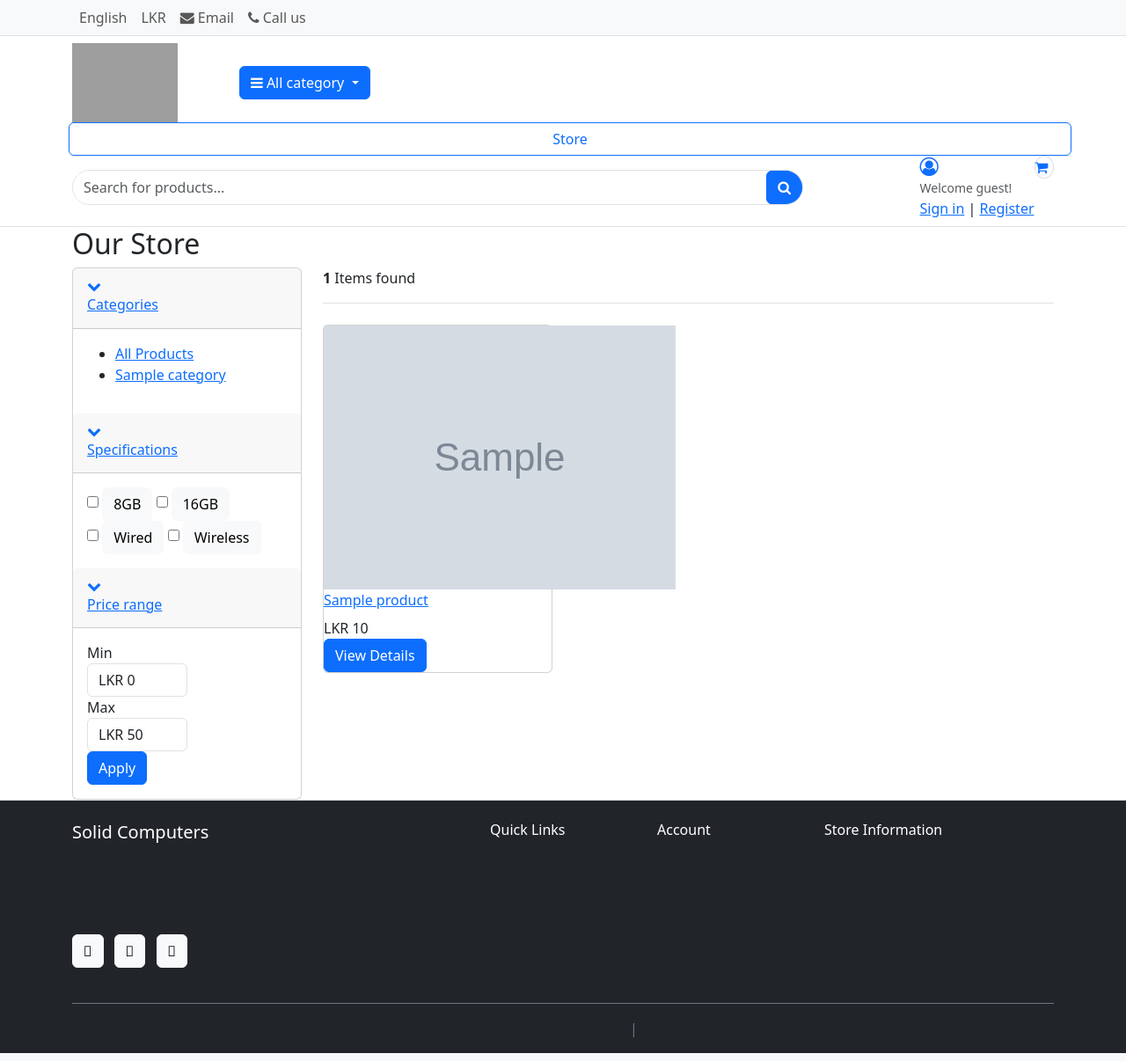
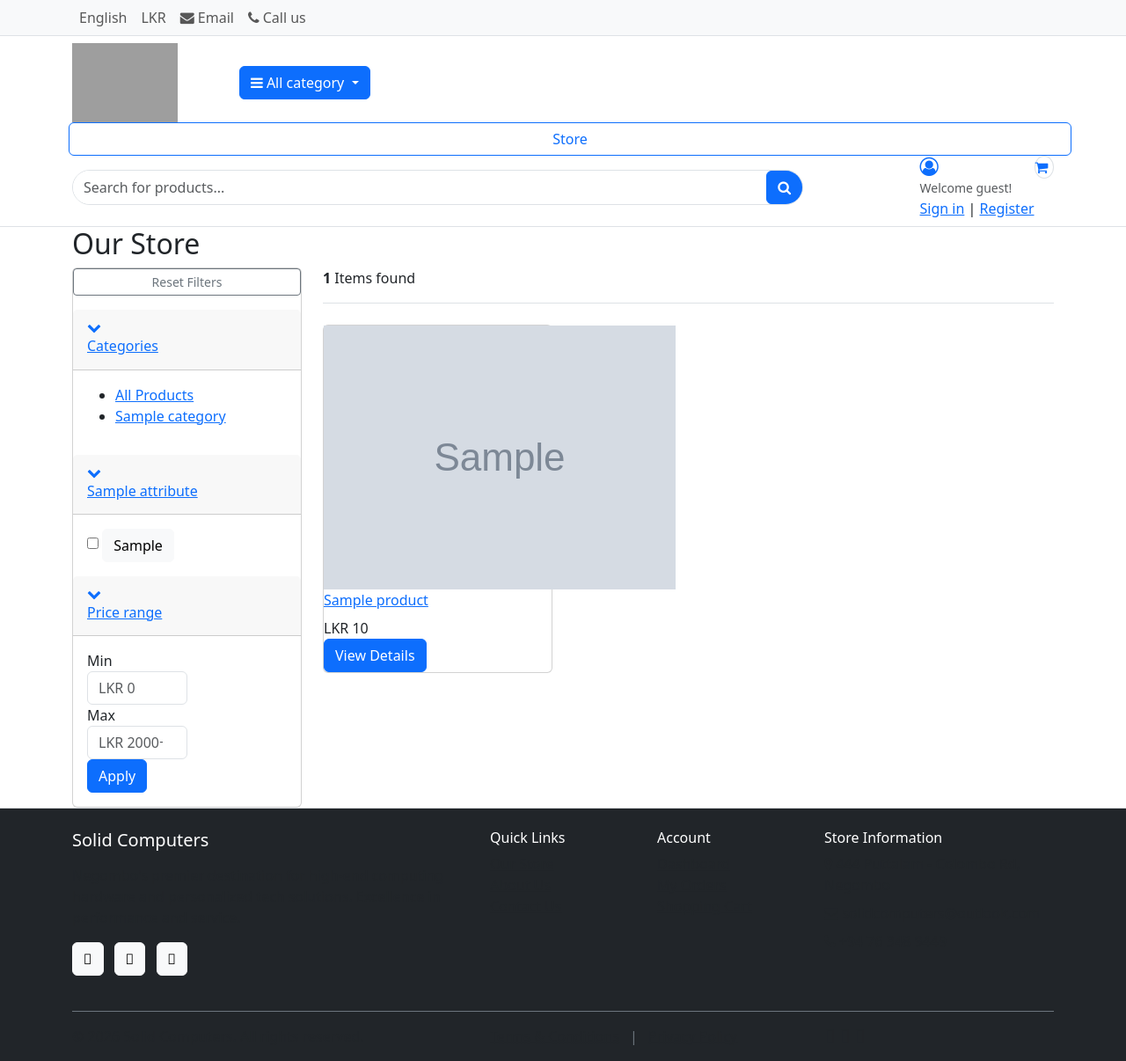
Before and after one commit to dehemi2001/ecommerce_django, a Django app: page /store/ in a window 1280 px wide. Shown: the whole page at 88% size. Run offline with Django 5.2, Linux system fonts and the light colour scheme; data comes from the database, SQL or seed files in the repository; tables that the repository leaves empty hold one stand-in row (values such as "Sample post"); grey boxes marked "Sample" are stand-in pictures; some libraries are stand-ins or nearby versions; grey boxes are pictures that could not be loaded.

Commit message:
Filters added

```diff
--- a/store/views.py
+++ b/store/views.py
@@ -1,11 +1,11 @@
 from orders.models import OrderProduct
 from django.http import HttpResponse
 from django.shortcuts import render, get_object_or_404
-from store.models import Product, ReviewRating, ProductGallery, AttributeValue, ProductConfiguration
+from store.models import Product, ReviewRating, ProductGallery, Attribute, AttributeValue, ProductConfiguration
 from django.contrib import messages
 from django.shortcuts import redirect
 from category.models import Category
-from django.db.models import Q
+from django.db.models import Q, Min
 from carts.views import _cart_id
 from carts.models import CartItem
 from django.core.paginator import EmptyPage, PageNotAnInteger, Paginator
@@ -15,28 +15,80 @@ from .forms import ReviewForm
 
 # Create your views here.
 
+def _filter_attributes():
+    """Attributes (and their values) that are actually used by available products."""
+    attributes = Attribute.objects.filter(
+        values__productconfiguration__product__is_available=True
+    ).distinct()
+    for attr in attributes:
+        attr.used_values = attr.values.filter(
+            productconfiguration__product__is_available=True
+        ).distinct()
+    return attributes
+
+
+def _apply_product_filters(products, request):
+    """Faceted filtering: OR within an attribute, AND across attributes, plus price range."""
+    selected = {}
+    for key, vals in request.GET.lists():
+        if key.startswith('attr_') and vals:
+            try:
+                attr_id = int(key[len('attr_'):])
+            except ValueError:
+                continue
+            ids = [int(v) for v in vals if v.isdigit()]
+            if ids:
+                products = products.filter(
+                    configurations__is_active=True,
+                    configurations__attribute_values__id__in=ids,
+                ).distinct()
+                selected[attr_id] = ids
+
+    min_p = request.GET.get('min_price')
+    max_p = request.GET.get('max_price')
+    if min_p or max_p:
+        products = products.annotate(_min_price=Min('configurations__price'))
+        if min_p:
+            products = products.filter(_min_price__gte=min_p)
+        if max_p:
+            products = products.filter(_min_price__lte=max_p)
+        products = products.distinct()
+
+    return products, selected, min_p, max_p
+
+
+def _filter_context(request, products, selected, min_p, max_p, active_category=None):
+    attributes = _filter_attributes()
+    for attr in attributes:
+        attr.selected_ids = set(selected.get(attr.id, []))
+    get = request.GET.copy()
+    get.pop('page', None)
+    return {
+        'products': products,
+        'product_count': products.paginator.count if hasattr(products, 'paginator') else products.count(),
+        'attributes': attributes,
+        'min_price': min_p,
+        'max_price': max_p,
+        'filter_query': get.urlencode(),
+        'active_category': active_category,
+    }
+
+
 def store(request, category_slug=None):
-    categories = None
-    products = None
-
     if category_slug != None:
         categories = get_object_or_404(Category, slug=category_slug)
         products = Product.objects.filter(category=categories, is_available=True)
-        paginator = Paginator(products, 6)
-        page = request.GET.get('page')
-        paged_products = paginator.get_page(page)
-        product_count = products.count()
     else:
-        products = Product.objects.all().filter(is_available=True).order_by('id')
-        paginator = Paginator(products, 6)
-        page = request.GET.get('page')
-        paged_products = paginator.get_page(page)
-        product_count = products.count()
+        products = Product.objects.filter(is_available=True)
 
-    context = {
-        'products': paged_products,
-        'product_count': product_count,
-    }
+    products, selected, min_p, max_p = _apply_product_filters(products, request)
+    products = products.order_by('id')
+
+    paginator = Paginator(products, 6)
+    page = request.GET.get('page')
+    paged_products = paginator.get_page(page)
+
+    context = _filter_context(request, paged_products, selected, min_p, max_p, active_category=category_slug)
     return render(request, 'store/store.html', context)
 
 def product_detail(request, category_slug, product_slug):
@@ -70,15 +122,23 @@ def product_detail(request, category_slug, product_slug):
     return render(request, 'store/product_detail.html', context)
 
 def search(request):
+    products = Product.objects.none()
     if 'keyword' in request.GET:
         keyword = request.GET['keyword']
         if keyword:
-            products = Product.objects.order_by('-created_date').filter(Q(description__icontains=keyword) | Q(product_name__icontains=keyword))
-            product_count = products.count()
-    context = {
-        'products': products,
-        'product_count': product_count,
-    }
+            products = Product.objects.order_by('-created_date').filter(
+                Q(description__icontains=keyword) | Q(product_name__icontains=keyword),
+                is_available=True,
+            )
+
+    products, selected, min_p, max_p = _apply_product_filters(products, request)
+    products = products.order_by('-created_date')
+
+    paginator = Paginator(products, 6)
+    page = request.GET.get('page')
+    paged_products = paginator.get_page(page)
+
+    context = _filter_context(request, paged_products, selected, min_p, max_p)
     return render(request, 'store/store.html', context)
 
 def submit_review(request, product_id):
--- a/templates/store/store.html
+++ b/templates/store/store.html
@@ -22,7 +22,9 @@
         <div class="row">
             <aside class="col-md-3">
 
+                <form method="get" action="{{ request.path }}">
                 <div class="card">
+                    <a href="{{ request.path }}" class="btn btn-sm btn-outline-secondary btn-block mb-3">Reset Filters</a>
                     <article class="filter-group">
                         <header class="card-header">
                             <a href="#" data-toggle="collapse" data-target="#collapse_1" aria-expanded="true" class="">
@@ -34,46 +36,35 @@
                             <div class="card-body">
 
                                 <ul class="list-menu">
-                                    <li><a href="{% url 'store' %}">All Products</a></li>
+                                    <li><a href="{% url 'store' %}{% if filter_query %}?{{ filter_query }}{% endif %}" class="{% if not active_category %}active font-weight-bold text-primary{% endif %}">All Products</a></li>
                                     {% for category in links %}
-                                    <li><a href="{{ category.get_url }}">{{ category.category_name }} </a></li>
+                                    <li><a href="{{ category.get_url }}{% if filter_query %}?{{ filter_query }}{% endif %}" class="{% if category.slug == active_category %}active font-weight-bold text-primary{% endif %}">{{ category.category_name }} </a></li>
                                     {% endfor %}
                                 </ul>
 
                             </div> <!-- card-body.// -->
                         </div>
                     </article> <!-- filter-group  .// -->
+                    {% for attribute in attributes %}
                     <article class="filter-group">
                         <header class="card-header">
-                            <a href="#" data-toggle="collapse" data-target="#collapse_4" aria-expanded="true" class="">
+                            <a href="#" data-toggle="collapse" data-target="#collapse_attr_{{ attribute.id }}" aria-expanded="true" class="">
                                 <i class="icon-control fa fa-chevron-down"></i>
-                                <h6 class="title">Specifications</h6>
+                                <h6 class="title">{{ attribute.name }}</h6>
                             </a>
                         </header>
-                        <div class="filter-content collapse show" id="collapse_4" style="">
+                        <div class="filter-content collapse show" id="collapse_attr_{{ attribute.id }}">
                             <div class="card-body">
+                                {% for value in attribute.used_values %}
                                 <label class="checkbox-btn">
-                                    <input type="checkbox">
-                                    <span class="btn btn-light"> 8GB </span>
+                                    <input type="checkbox" name="attr_{{ attribute.id }}" value="{{ value.id }}" {% if value.id in attribute.selected_ids %}checked{% endif %}>
+                                    <span class="btn btn-light"> {{ value.value }} </span>
                                 </label>
-
-                                <label class="checkbox-btn">
-                                    <input type="checkbox">
-                                    <span class="btn btn-light"> 16GB </span>
-                                </label>
-
-                                <label class="checkbox-btn">
-                                    <input type="checkbox">
-                                    <span class="btn btn-light"> Wired </span>
-                                </label>
-
-                                <label class="checkbox-btn">
-                                    <input type="checkbox">
-                                    <span class="btn btn-light"> Wireless </span>
-                                </label>
+                                {% endfor %}
                             </div><!-- card-body.// -->
                         </div>
                     </article> <!-- filter-group .// -->
+                    {% endfor %}
 
                     <article class="filter-group">
                         <header class="card-header">
@@ -88,28 +79,11 @@
                                 <div class="form-row">
                                     <div class="form-group col-md-6">
                                         <label>Min</label>
-                                        <!-- <input class="form-control" placeholder="LKR 0" type="number"> -->
-                                        <select class="mr-2 form-control">
-                                            <option value="0">LKR 0</option>
-                                            <option value="50">LKR 50</option>
-                                            <option value="100">LKR 100</option>
-                                            <option value="150">LKR 150</option>
-                                            <option value="200">LKR 200</option>
-                                            <option value="500">LKR 500</option>
-                                            <option value="1000">LKR 1000</option>
-                                        </select>
+                                        <input type="number" name="min_price" class="form-control" placeholder="LKR 0" value="{{ min_price }}">
                                     </div>
                                     <div class="form-group text-right col-md-6">
                                         <label>Max</label>
-                                        <select class="mr-2 form-control">
-                                            <option value="50">LKR 50</option>
-                                            <option value="100">LKR 100</option>
-                                            <option value="150">LKR 150</option>
-                                            <option value="200">LKR 200</option>
-                                            <option value="500">LKR 500</option>
-                                            <option value="1000">LKR 1000</option>
-                                            <option value="2000">LKR 2000+</option>
-                                        </select>
+                                        <input type="number" name="max_price" class="form-control" placeholder="LKR 2000+" value="{{ max_price }}">
                                     </div>
                                 </div> <!-- form-row.// -->
                                 <button class="btn btn-block btn-primary">Apply</button>
@@ -118,6 +92,7 @@
                     </article> <!-- filter-group .// -->
 
                 </div> <!-- card.// -->
+                </form>
 
             </aside> <!-- col.// -->
             <main class="col-md-9">
@@ -165,7 +140,7 @@
                     <ul class="pagination">
                         {% if products.has_previous %}
                         <li class="page-item"><a class="page-link"
-                                href="?page={{products.previous_page_number}}">Previous</a></li>
+                                href="?page={{products.previous_page_number}}{% if filter_query %}&{{ filter_query }}{% endif %}">Previous</a></li>
                         {% else %}
                         <li class="page-item disabled"><a class="page-link" href="#">Previous</a></li>
                         {% endif %}
@@ -173,11 +148,11 @@
                         {% if products.number == i %}
                         <li class="page-item active"><a class="page-link" href="#">{{i}}</a></li>
                         {% else %}
-                        <li class="page-item"><a class="page-link" href="?page={{i}}">{{i}}</a></li>
+                        <li class="page-item"><a class="page-link" href="?page={{i}}{% if filter_query %}&{{ filter_query }}{% endif %}">{{i}}</a></li>
                         {% endif %}
                         {% endfor %}
                         {% if products.has_next %}
-                        <li class="page-item"><a class="page-link" href="?page={{products.next_page_number}}">Next</a>
+                        <li class="page-item"><a class="page-link" href="?page={{products.next_page_number}}{% if filter_query %}&{{ filter_query }}{% endif %}">Next</a>
                         </li>
                         {% else %}
                         <li class="page-item disabled"><a class="page-link" href="#">Next</a></li>
```
